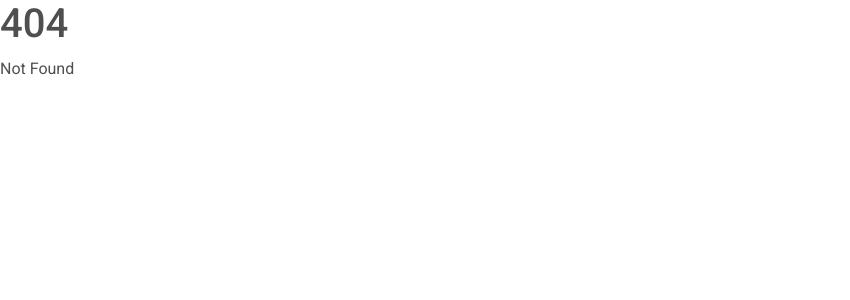
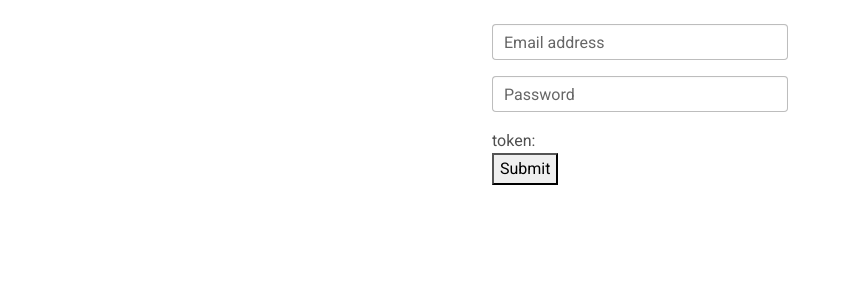
Before and after one commit to ankitaabad/hcaptcha, a SvelteKit app: page /recaptchav3 in a window 1280 px wide. Before the commit this address had no page. Shown: the top 300 px of the page, without its empty margins (0-850 px from the left). Built offline with nearby package versions, Linux system fonts and the light colour scheme.

Commit message:
add recaptcha v3

```diff
--- a/src/routes/+layout.svelte
+++ b/src/routes/+layout.svelte
@@ -1,5 +1,7 @@
 <svelte:head>
 	<script src="https://js.hcaptcha.com/1/api.js" async defer></script>
+  <script src="https://www.google.com/recaptcha/api.js"></script>
+
 	<script
 		type="text/javascript"
 		src="https://cdnjs.cloudflare.com/ajax/libs/mdb-ui-kit/6.2.0/mdb.min.js"
--- /dev/null
+++ b/src/routes/recaptchav3/+page.svelte
@@ -0,0 +1,51 @@
+<script>
+	import { browser } from "$app/environment";
+
+  let token = ""
+  let copied = true
+  let form;
+  let verify_result
+  function onSubmit(input) {
+    console.log("get_token called", input)
+    token= input
+    navigator.clipboard.writeText(token).then(() => {
+      copied = false
+    })
+  }
+  if (browser) {
+    window.onSubmit = onSubmit;
+  }
+
+
+</script>
+
+
+<div class="container-md w-25 mt-4">
+	<form bind:this={form}>
+		<div class="form-outline mb-3">
+      <input
+      type="email"
+      class="form-control"
+      id="exampleInputEmail1"
+      aria-describedby="emailHelp"
+			/>
+			<label for="exampleInputEmail1" class="form-label">Email address</label>
+		</div>
+		<div class="form-outline mb-3">
+      <input type="password" class="form-control" id="exampleInputPassword1" />
+			<label for="exampleInputPassword1" class="form-label">Password</label>
+		</div>
+
+
+		<div>token: {token}</div>
+    <div class:visually-hidden={copied}> copied</div>
+    <!-- <div>verify_result: {verify_result}</div> -->
+    <button class="g-recaptcha"
+    data-sitekey="6LdLTJMlAAAAAPQdsZJM1cjlJCibL3aeB6z04TaU"
+    data-callback='onSubmit'
+    data-action='submit'>Submit</button>
+
+	</form>
+
+
+</div>
```
